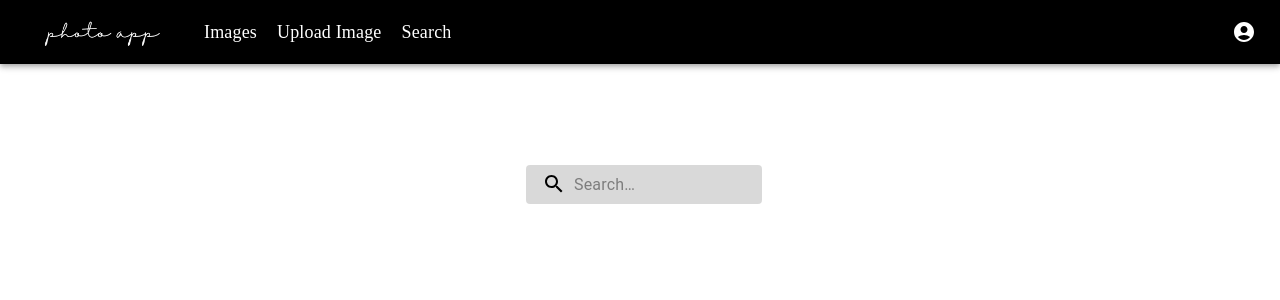
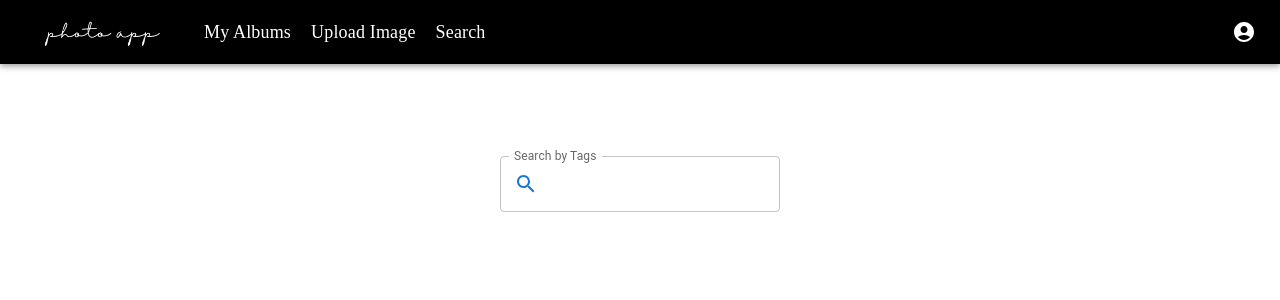
Before and after one commit to NYJ15/ReactTutorial, a React (Create React App) app in the folder app/: page /search in a window 1280 px wide. Shown: the top 300 px of the page. Built offline with nearby package versions, Linux system fonts and the light colour scheme.

Commit message:
Albums page completed, search by tags done

```diff
--- a/app/package.json
+++ b/app/package.json
@@ -5,6 +5,8 @@
   "dependencies": {
     "@emotion/react": "^11.7.1",
     "@emotion/styled": "^11.6.0",
+    "@material-ui/core": "^4.12.3",
+    "@material-ui/lab": "^4.0.0-alpha.60",
     "@mui/icons-material": "^5.3.1",
     "@mui/material": "^5.3.1",
     "@testing-library/jest-dom": "^5.16.1",
--- a/app/src/Components/Albums.js
+++ b/app/src/Components/Albums.js
@@ -1,62 +1,74 @@
 import React from 'react';
 import axios from "axios";
 import Grid from '@mui/material/Grid';
-import Typography from '@mui/material/Typography';
-import List from '@mui/material/List';
-import ListItem from '@mui/material/ListItem';
-import ListItemIcon from '@mui/material/ListItemIcon';
-import ListItemText from '@mui/material/ListItemText';
-import { styled } from '@mui/material/styles';
 import FolderIcon from '@mui/icons-material/Folder';
 import Box from '@mui/material/Box';
+import { Link } from 'react-router-dom';
+import { createTheme, ThemeProvider, styled } from '@mui/material/styles';
+import Paper from '@mui/material/Paper';
 
 
 const baseURL = "http://0.0.0.0:8080/albums";
 
+const Item = styled(Paper)(({ theme }) => ({
+    ...theme.typography.body2,
+    textAlign: 'center',
+    color: theme.palette.text.secondary,
+    height: 60,
+    lineHeight: '60px',
+}));
+
 const Albums = () => {
     const [albums, setAlbums] = React.useState(null);
-
-    const Demo = styled('div')(({ theme }) => ({
-        backgroundColor: theme.palette.background.paper,
-    }));
+    const lightTheme = createTheme({ palette: { mode: 'light' } });
 
     React.useEffect(() => {
         axios.get(baseURL).then((response) => {
-            setAlbums(response.data);
+            setAlbums(response.data['result']);
             console.log(response.data)
         });
     }, []);
 
-    if (!albums) return null;
 
     return (
-        <Box
-            display="flex"
-            justifyContent="center"
-            alignItems="center"
-            minHeight="60vh"
-        >
-            <Grid >
-                <Typography variant="h6" component="div">
-                    My Albums
-                </Typography>
 
-                <Demo>
-                    <List>
-                        {albums['result'].map((item) => (
-                            <ListItem>
-                                <ListItemIcon>
-                                    <FolderIcon />
-                                </ListItemIcon>
-                                <ListItemText
-                                    primary={item.album_name}
-                                />
-                            </ListItem>
-                        ))}
-                    </List>
-                </Demo>
+        <Grid container spacing={2} justifyContent="center"
+            alignItems="center" minHeight="80vh">
+
+            <Grid item xs={5}>
+                <ThemeProvider theme={lightTheme}>
+                    <h1 style={{ marginLeft: "40%" }}>Albums</h1>
+                    {albums && albums.length > 0 ?
+                        <Box
+                            sx={{
+                                p: 2,
+                                bgcolor: 'background.default',
+                                display: 'grid',
+                                gridTemplateColumns: { md: '1fr 1fr' },
+                                gap: 2,
+
+                            }}
+                        >
+                            {albums.map((item) => (
+                                <Link to={"/images/" + item.album_id} key={item.album_id} style={{ textDecoration: 'none', }}>
+                                    <Item key={item.album_id} elevation="8" sx={{
+                                        display: 'flex',
+                                        alignItems: 'center', justifyContent: 'left'
+                                    }}>
+                                        <FolderIcon sx={{ p: 1 }} />
+                                        {item.album_name}
+                                    </Item>
+                                </Link>
+                            ))}
+                        </Box>
+                        :
+
+                        <h4 style={{ marginLeft: "43%" }}>No Albums</h4>
+                    }
+                </ThemeProvider>
             </Grid>
-        </Box>
+
+        </Grid>
 
     );
 }
--- a/app/src/Components/Header.js
+++ b/app/src/Components/Header.js
@@ -13,8 +13,8 @@ const changeRouteHome = () => {
   window.location = '/';
 }
 
-const changeRouteImages = () => {
-  window.location = '/images';
+const changeRouteMyAlbums = () => {
+  window.location = '/';
 }
 
 const changeRouteUpload = () => {
@@ -111,11 +111,11 @@ export default function Header() {
           <Box sx={{ display: { xs: 'none', sm: 'block' }, marginLeft: '20px' }}>
 
             <Typography
-              key="Images"
-              onClick={changeRouteImages}
+              key="My Albums"
+              onClick={changeRouteMyAlbums}
               sx={{ color: 'white', fontFamily: 'Halimum', fontSize: 18 }}
             >
-              Images
+              My Albums
             </Typography>
 
           </Box>
--- a/app/src/Components/Images.js
+++ b/app/src/Components/Images.js
@@ -6,13 +6,18 @@ import ImageList from '@mui/material/ImageList';
 import ImageListItem from '@mui/material/ImageListItem';
 import ImageListItemBar from '@mui/material/ImageListItemBar';
 
-const baseURL = "http://0.0.0.0:8080/upload_image";
+import {
+  useParams
+} from "react-router-dom";
+
+const baseURL = "http://0.0.0.0:8080/album_images/";
 
 const Images = () => {
   const [images, setImages] = React.useState(null);
+  let { id } = useParams();
 
   React.useEffect(() => {
-    axios.get(baseURL).then((response) => {
+    axios.get(baseURL + id).then((response) => {
       setImages(response.data);
     });
   }, []);
@@ -21,17 +26,19 @@ const Images = () => {
 
   return (
 
-    <ImageList sx={{ width: 1200, height: 800, margin: "50px 50px 50px 100px" }} variant="woven" cols={3} gap={8} m={2} pt={3}>
+    <ImageList sx={{ width: 1200, height: "auto", margin: "50px 50px 50px 100px"}} cols={3} gap={20} m={2} pt={3}>
       {images['images'].map((item) => (
         <ImageListItem key={item._id}>
           <img
             src={`${item._source.path}?w=161&fit=crop&auto=format`}
             srcSet={`${item._source.path}?w=161&fit=crop&auto=format&dpr=2 2x`}
             alt={item._source.name}
-            loading="lazy" />
+            loading="lazy"
+            style={{ height: "300px", boxShadow: "0 4px 8px 0 rgba(0, 0, 0, 0.2), 0 6px 20px 0 rgba(0, 0, 0, 0.19)"  }} />
           <ImageListItemBar
             title={item._source.name}
             subtitle={item._source.tags} />
+
         </ImageListItem>
       ))}
     </ImageList>
--- a/app/src/Components/Search.js
+++ b/app/src/Components/Search.js
@@ -1,59 +1,26 @@
-import React, { useState } from 'react';
+import React from 'react';
 import axios from "axios";
-import { styled, alpha } from '@mui/material/styles';
+import { Box, TextField, InputAdornment} from '@mui/material';
 import SearchIcon from '@mui/icons-material/Search';
-import InputBase from '@mui/material/InputBase';
-import Box from '@mui/material/Box';
+import ImageList from '@mui/material/ImageList';
+import ImageListItem from '@mui/material/ImageListItem';
+import ImageListItemBar from '@mui/material/ImageListItemBar';
 
 
 const baseURL = " http://0.0.0.0:8080/search_tags";
 
-const StyledInputBase = styled(InputBase)(({ theme }) => ({
-    color: 'inherit',
-    '& .MuiInputBase-input': {
-      padding: theme.spacing(1, 1, 1, 0),
-      // vertical padding + font size from searchIcon
-      paddingLeft: `calc(1em + ${theme.spacing(4)})`,
-      transition: theme.transitions.create('width'),
-      width: '100%',
-      [theme.breakpoints.up('md')]: {
-        width: '20ch',
-      },
-    },
-  }));
+function Search() {
 
-
-const SearchDiv = styled('div')(({ theme }) => ({
-    position: 'relative',
-    borderRadius: theme.shape.borderRadius,
-    backgroundColor: alpha(theme.palette.common.black, 0.15),
-    '&:hover': {
-      backgroundColor: alpha(theme.palette.common.black, 0.25),
-    },
-    marginRight: theme.spacing(2),
-    marginLeft: 0,
-    width: '100%',
-    [theme.breakpoints.up('sm')]: {
-      marginLeft: theme.spacing(3),
-      width: 'auto',
-    },
-  }));
-
-  const SearchIconWrapper = styled('div')(({ theme }) => ({
-    padding: theme.spacing(0, 2),
-    height: '100%',
-    position: 'absolute',
-    pointerEvents: 'none',
-    display: 'flex',
-    alignItems: 'center',
-    justifyContent: 'center',
-  }));
-
-function Search() {
+  const [images, setImages] = React.useState(null);
 
 
   const searchTags = (event) => {
     console.log(event.target.value);
+
+    if (!(event.target.value)) {
+      setImages(null);
+    }
+    else {
       axios
         .post(baseURL, JSON.stringify({ "search": event.target.value }), {
           headers: {
@@ -62,35 +29,53 @@ function Search() {
         })
         .then((response) => {
           console.log(response.data["images"])
-        // successfully uploaded response
-        // alert(response.data["result"])
-        // window.location = '/';
+          setImages(response.data);
         })
         .catch((error) => {
           // error response
           console.log(error)
         });
+    }
 
   }
-
   return (
+    <div>
       <Box
         display="flex"
         justifyContent="center"
         alignItems="center"
         minHeight="30vh"
       >
-        <SearchDiv style={{ color: "black" }} >
-            <SearchIconWrapper >
-              <SearchIcon />
-            </SearchIconWrapper>
-            <StyledInputBase
-              placeholder="Search…"
-              onClick={searchTags}
-              inputProps={{ 'aria-label': 'search' }}
+        <TextField label="Search by Tags" id="outlined-search" type="search" onChange={searchTags}
+        InputProps={{
+          startAdornment: (
+            <InputAdornment position="start">
+              <SearchIcon sx={{color: "#1976d2"}}/>
+            </InputAdornment>
+          )
+        }}
         />
-          </SearchDiv>
       </Box>
+
+      {images &&
+
+        <ImageList sx={{ width: 1200, height: "auto", margin: "10px 50px 50px 100px" }} cols={3} gap={8} m={2} pt={3}>
+          {images['images'].map((item) => (
+            <ImageListItem key={item._id}>
+              <img
+                src={`${item._source.path}?w=161&fit=crop&auto=format`}
+                srcSet={`${item._source.path}?w=161&fit=crop&auto=format&dpr=2 2x`}
+                alt={item._source.name}
+                loading="lazy"
+                style={{ height: "300px" }} />
+              <ImageListItemBar
+                title={item._source.name}
+                subtitle={item._source.tags} />
+            </ImageListItem>
+          ))}
+        </ImageList>
+      }
+    </div>
   )
 
 }
--- a/app/src/Components/index.js
+++ b/app/src/Components/index.js
@@ -22,7 +22,7 @@ const Components = () => {
             <Routes>
             <Route path = "/upload" element={<Upload />} />
             <Route path = "/" element={<Albums />} />
-            <Route path = "/images" element={<Images />}  />
+            <Route path = "/images/:id" element={<Images />}  />
             <Route path = "/register" element={<SignUp />} />
             <Route path = "/search" element={<Search />} />
             </Routes>
```
Also changed, not shown: app/src/Components/Upload.js (+113 -3 lines), 1 other file (tests, documents, lock files or other folders). Lines whose indentation alone changed are shown as unchanged.
